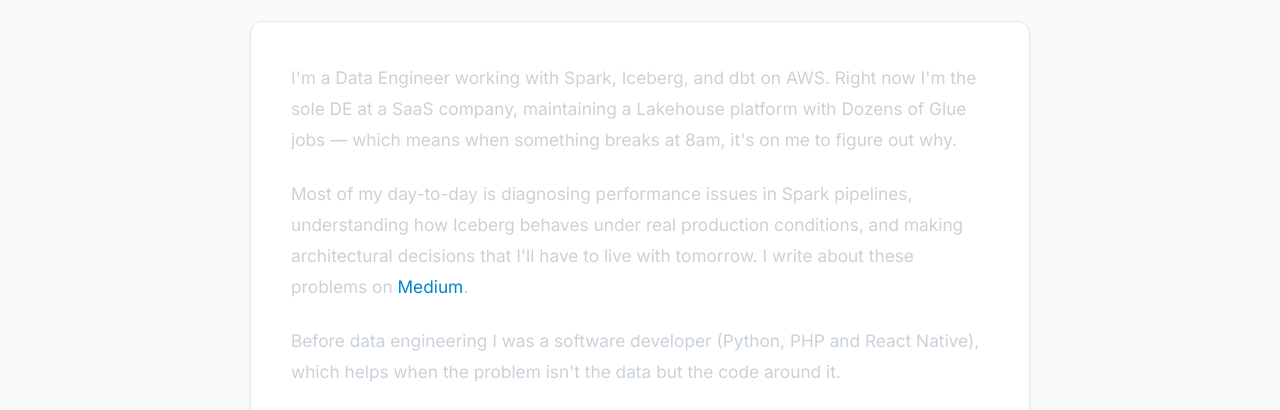
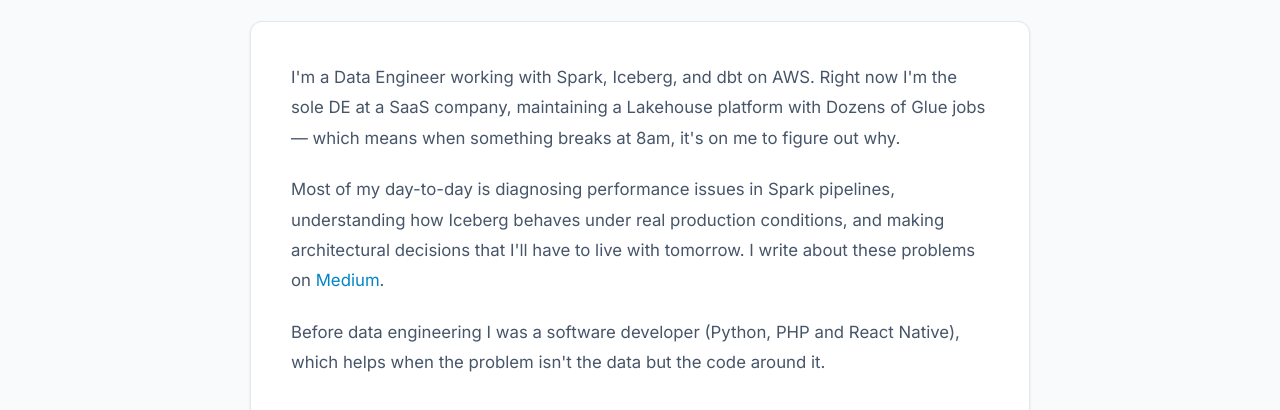
Before and after one commit to moradabaz/blog-frontend, an Astro site: page /about in a window 1280 px wide. Shown: the part 221-631 px from the top of the page. Built offline with nearby package versions, Linux system fonts and the light colour scheme; Astro itself is replaced by a stand-in of ours.

Commit message:
Feat: Apply clean light theme consistently across all pages

```diff
--- a/src/pages/about.astro
+++ b/src/pages/about.astro
@@ -68,10 +68,10 @@ import BaseLayout from '../layouts/BaseLayout.astro';
   }
 
   .prose p {
-    font-size: 1.08rem;
-    color: #c9d1d9;
+    font-size: 1.05rem;
+    color: var(--text-muted);
     line-height: 1.8;
-    margin-bottom: 1.4rem;
+    margin-bottom: 1.35rem;
   }
 
   .social-links-box {
--- a/src/pages/blog/[...slug].astro
+++ b/src/pages/blog/[...slug].astro
@@ -71,7 +71,7 @@ const formattedDate = post.data.pubDate.toLocaleDateString('en-US', {
   }
 
   .back-link:hover {
-    color: var(--accent-cyan);
+    color: var(--accent-blue);
   }
 
   .article-header {
```
